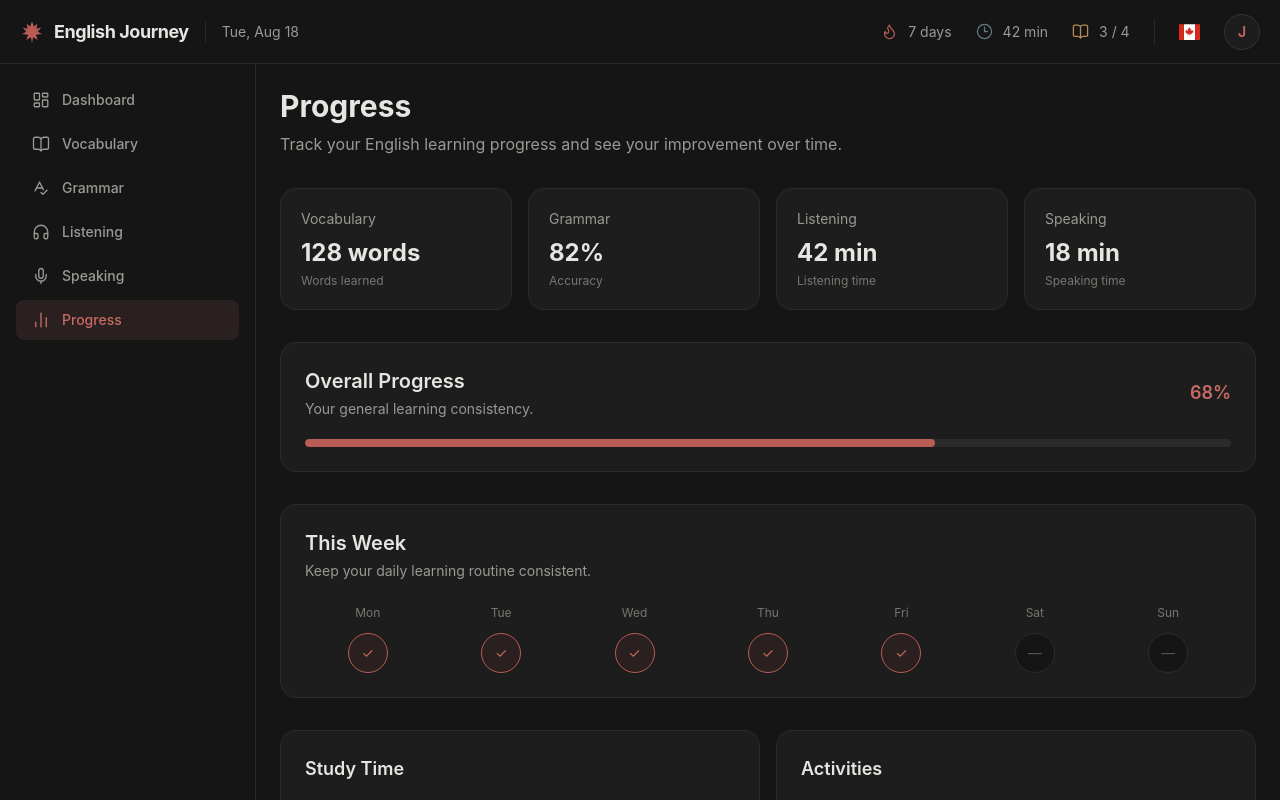
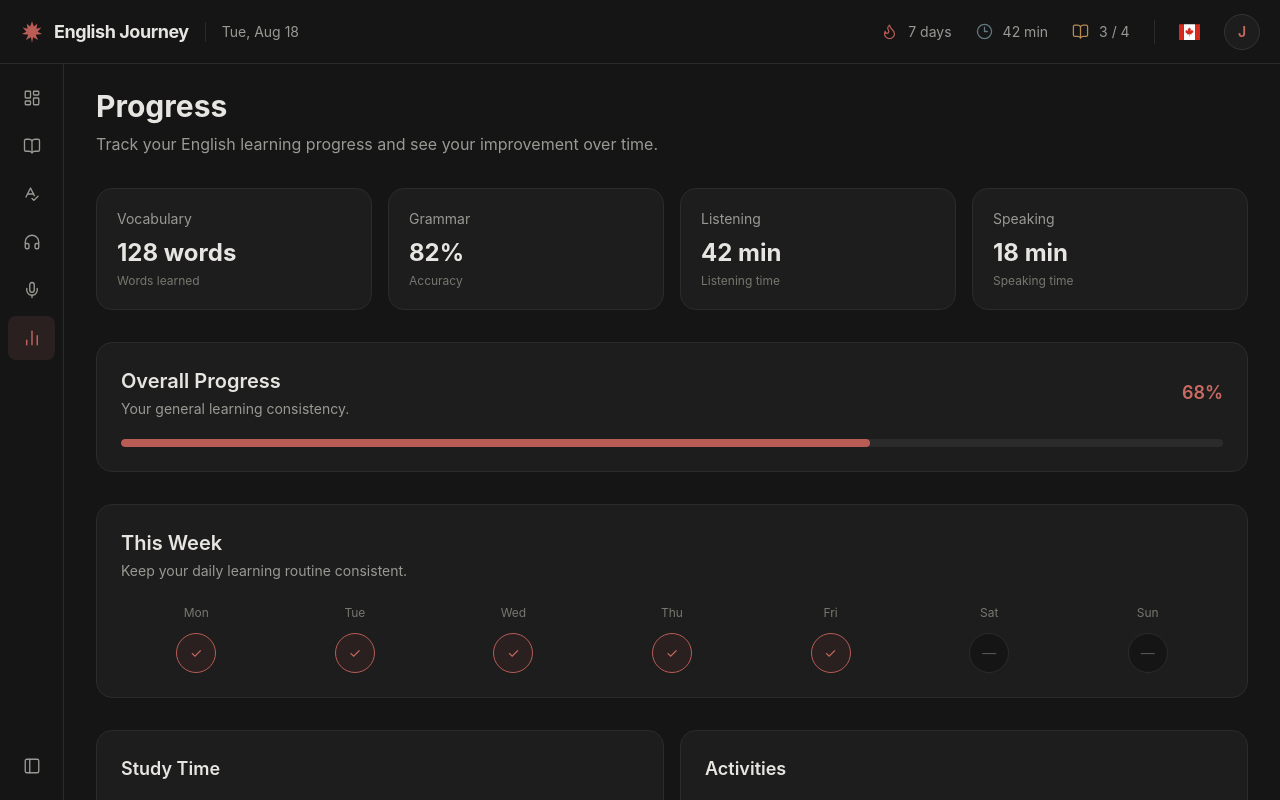
Before and after one commit to jaozinpaulin/EnglishJourney, a React (Vite) app: page /progress in a window 1280 px wide. Shown: the top 800 px of the page. Built offline with nearby package versions, Linux system fonts and the light colour scheme.

Commit message:
style: asideBar news updates, btn(hover | open)

```diff
--- a/src/components/Layout.tsx
+++ b/src/components/Layout.tsx
@@ -8,18 +8,23 @@ interface LayoutProps {
     children: ReactNode
 }
 
-
 function Layout({ children }: LayoutProps) {
     const [isMenuOpen, setIsMenuOpen] = useState(false);
+
+
+    const [asideMode, setAsideMode] = useState<"hover" | "open">("hover");
 
     return (
         <div className="min-h-screen bg-[#151515] text-[#E7E5E1]">
             <Header isMenuOpen={isMenuOpen} onMenuToggle={() => setIsMenuOpen((prev) => !prev)} />
 
             <div className="flex pt-16">
-                <Sidebar isMenuOpen={isMenuOpen} onClose={() => setIsMenuOpen(false)} />
+                <Sidebar isMenuOpen={isMenuOpen} onClose={() => setIsMenuOpen(false)}
+                    mode={asideMode}
+                    setAsideMode={setAsideMode} />
 
-                <main className="min-w-0 flex-1 p-6 md:ml-16 lg:ml-64">
+                <main className={`min-w-0 flex-1 p-4 md:p-6 ${asideMode === "hover" ? "md:ml-16" : "md:ml-56"}`}>
+
                     {children}
                 </main>
             </div>
--- a/src/components/Sidebar.tsx
+++ b/src/components/Sidebar.tsx
@@ -1,4 +1,6 @@
-import { BookOpen, ChartNoAxesColumn, Headphones, LayoutDashboard, Mic, SpellCheck, } from "lucide-react"
+import { BookOpen, ChartNoAxesColumn, Headphones, LayoutDashboard, Mic, SpellCheck, PanelLeft } from "lucide-react"
+import { useState, useRef, useEffect } from "react"
+
 import { NavLink } from "react-router-dom"
 
 interface NavigationItem {
@@ -9,8 +11,9 @@ interface NavigationItem {
 interface SidebarProps {
     isMenuOpen: boolean;
     onClose: () => void;
+    mode: "hover" | "open";
+    setAsideMode: (mode: "hover" | "open") => void;
 }
-
 
 const navigationItems: NavigationItem[] = [
     {
@@ -45,41 +48,123 @@ const navigationItems: NavigationItem[] = [
     },
 ]
 
-function Sidebar({ isMenuOpen, onClose }: SidebarProps) {
+
+function Sidebar({ isMenuOpen, onClose, mode, setAsideMode }: SidebarProps) {
+    const [showAsideOptions, setShowAsideOptions] = useState(false);
+    const asideOptionsRef = useRef<HTMLDivElement>(null)
+
+    useEffect(() => {
+
+        const handleClickOutside = (evt: MouseEvent) => {
+            if (asideOptionsRef.current && !asideOptionsRef.current.contains(evt.target as Node)) {
+                setShowAsideOptions(false)
+            }
+        };
+
+        document.addEventListener("mousedown", handleClickOutside);
+        return () => {
+            document.addEventListener("mousedown", handleClickOutside);
+        };
+
+    }, []);
+
+
 
     return (
         <>
-            <aside className="fixed left-0 top-16 z-40 hidden h-[calc(100vh-4rem)] w-16 border-r border-[#2B2B2B] bg-[#151515] md:block lg:w-64">
-                <nav className="p-3 lg:p-4">
-                    <ul className="space-y-1">
+            <aside
+                className={`fixed left-0 top-16 z-40 hidden h-[calc(100vh-4rem)] border-r border-[#2B2B2B] bg-[#151515] md:block transition-[width] duration-300 ease-in-out group ${mode === "hover" ? "w-16 hover:w-56" : "w-56"
+                    }`}
+            >
+                <nav className="h-full flex flex-col justify-between py-3 px-2">
+                    <ul className="w-full space-y-1">
                         {navigationItems.map((item) => {
-                            const Icon = item.icon
+                            const Icon = item.icon;
 
                             return (
                                 <li key={item.path}>
                                     <NavLink
                                         to={item.path}
                                         className={({ isActive }) =>
-                                            `flex items-center gap-3 rounded-lg px-3 py-2.5 text-sm font-medium transition-colors lg:px-4 ${isActive
+                                            `flex h-11 items-center rounded-lg text-sm font-medium transition-colors ${isActive
                                                 ? "bg-[#2A2020] text-[#C96B62]"
                                                 : "text-[#999994] hover:bg-[#1D1D1D] hover:text-[#E7E5E1]"
                                             }`
                                         }
                                     >
-                                        <Icon
-                                            size={18}
-                                            strokeWidth={1.8}
-                                            className="shrink-0"
-                                        />
+                                        <div className="flex h-full w-12 shrink-0 items-center justify-center">
+                                            <Icon size={18} strokeWidth={1.8} className="shrink-0" />
+                                        </div>
 
-                                        <span className="hidden lg:block">
+                                        <span
+                                            className={`overflow-hidden whitespace-nowrap transition-all duration-300 ease-in-out ${mode === "hover"
+                                                ? "max-w-0 opacity-0 group-hover:max-w-xs group-hover:opacity-100"
+                                                : "max-w-xs opacity-100"
+                                                }`}
+                                        >
                                             {item.label}
                                         </span>
                                     </NavLink>
                                 </li>
-                            )
+                            );
                         })}
                     </ul>
+
+                    <div ref={asideOptionsRef}
+                        className="relative  w-min">
+                        <button
+                            onClick={() => setShowAsideOptions((current) => !current)} title="Control Sidebar"
+                            className="flex h-11 w-12 items-center justify-center rounded-md text-[#999994] transition-colors hover:bg-zinc-800 hover:text-[#E7E5E1] cursor-pointer"
+                        >
+                            <PanelLeft
+                                size={18}
+                                strokeWidth={1.8}
+                                className="shrink-0"
+                            />
+                        </button>
+
+                        {showAsideOptions && (
+                            <div
+                                className="absolute bottom-full left-0 mb-2 w-36 rounded border border-[#2B2B2B] bg-[#151515] text-xs shadow-lg">
+                                <div className="px-3 py-1.5 text-[10px] text-[#999994] uppercase tracking-wider font-semibold">
+                                    Control Sidebar
+                                </div>
+
+                                <div className="border-t border-[#2B2B2B]" />
+
+                                <button
+                                    type="button"
+                                    onClick={() => {
+                                        setAsideMode("hover");
+                                        setShowAsideOptions(false);
+                                    }}
+                                    className={`w-full px-3 py-1.5 text-left transition-colors cursor-pointer ${mode === "hover"
+                                        ? "bg-[#2A2020] text-[#C96B62] font-medium"
+                                        : "text-[#999994] hover:bg-[#1D1D1D] hover:text-[#E7E5E1]"
+                                        }`}
+                                >
+                                    Hover
+                                </button>
+
+                                <div className="border-t border-[#2B2B2B]" />
+
+                                <button
+                                    type="button"
+                                    onClick={() => {
+                                        setAsideMode("open");
+                                        setShowAsideOptions(false);
+                                    }}
+                                    className={`w-full px-3 py-1.5 text-left transition-colors cursor-pointer ${mode === "open"
+                                        ? "bg-[#2A2020] text-[#C96B62] font-medium"
+                                        : "text-[#999994] hover:bg-[#1D1D1D] hover:text-[#E7E5E1]"
+                                        }`}
+                                >
+                                    Fixa
+                                </button>
+                            </div>
+                        )}
+                    </div>
+
                 </nav>
             </aside>
 
```
